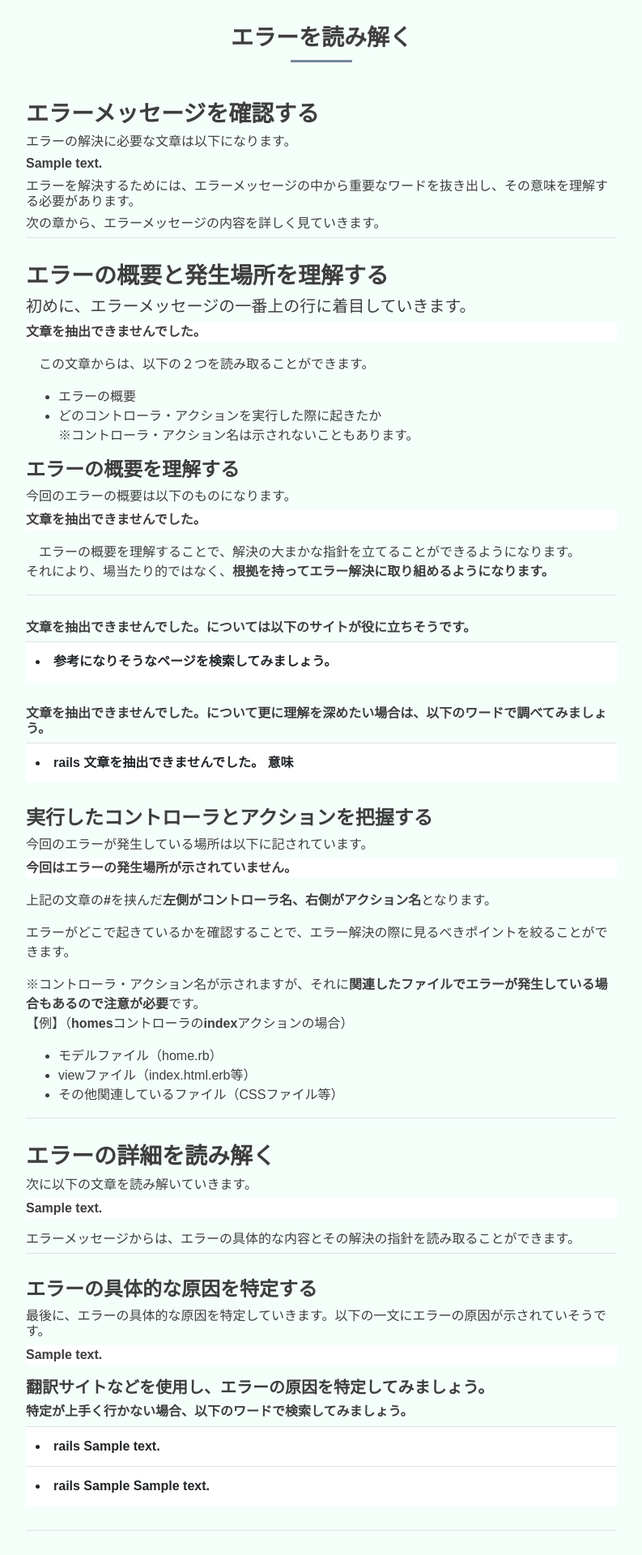
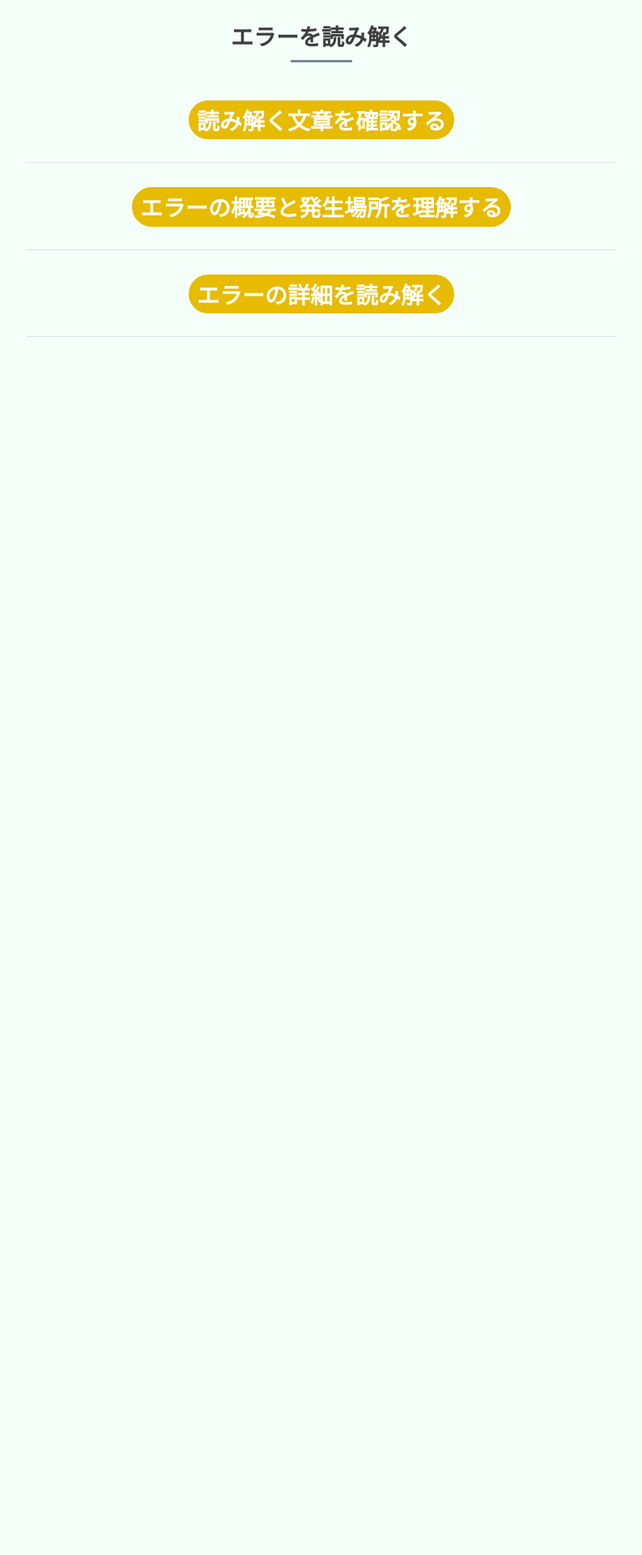
Before and after one commit to kouki512/Python-Search_support-proto, a Django app: page /suggest_result/1/ in a window 1280 px wide. Shown: the part 56-1976 px from the top of the page at 81% size, without its empty margins (243-1036 px from the left). After the commit the page ends 472 px from the top, so only its background shows below. Run offline with Django 3.2, Linux system fonts and the light colour scheme; tables that the repository leaves empty hold one stand-in row (values such as "Sample post").

Commit message:
アコーディオンメニューの追加

```diff
--- a/search_word/static/css/search.css
+++ b/search_word/static/css/search.css
@@ -63,12 +63,22 @@
   margin: 30px 0px;
 }
 
+.step-btn{
+  text-align: center;
+  margin-bottom: 30px;
+  border-bottom: 1px solid #dee2e6;
+}
 .step{
   margin-bottom: 30px;
   border-bottom: 1px solid #dee2e6;
 }
-.step-title h6{
+.step-title{
+  text-align: center;
   font-weight: bold;
+}
+.step-introduction{
+  text-align: center;
+  margin: 0 0 20px;
 }
 .result-table{
   margin-bottom: 30px;
@@ -76,4 +86,47 @@
 
 .error-result-content{
   background-color: #fff;
+  padding: 15px 0;
 }
+
+/* ボタンを押したら要素を表示・非表示にする */
+#content-title1{
+  display: none;
+}
+#content-title2{
+  display: none;
+}
+#content-title3{
+  display: none;
+}
+.content-title{
+  display: inline-block;
+  padding: 10px 10px 5px;
+  cursor: pointer;
+  color: #fff;
+  background-color: #e6bb00;
+  border-radius: 100vh;
+}
+.step-container{
+visibility: hidden;
+text-align: left;
+padding-top: 20px;
+margin: 0 auto;
+height: 0;
+}
+#content-title1:checked+label+.step-container{
+  opacity:1;
+  visibility: visible;
+  height: auto;
+}
+#content-title2:checked+label+.step-container{
+  visibility: visible;
+  opacity:1;
+  height: auto;
+}
+#content-title3:checked+label+.step-container{
+  visibility: visible;
+  opacity:1;
+  height: auto;
+
+}
--- a/search_word/templates/search_word/suggest_result.html
+++ b/search_word/templates/search_word/suggest_result.html
@@ -5,25 +5,28 @@
 <div class="container">
     <div class="row">
         <div class="col-lg-8 contents-wrapper">
-            <h2 class="section-title ">エラーを読み解く</h2>
-            <div class="step all_message">
-                <h3><b>エラーメッセージを確認する</b></h3>
-                <h6>エラーの解決に必要な文章は以下になります。</h6>
-                    <h6><b>{{object.error_message|linebreaksbr}}</b></h6>
+            <h2 class="section-title">エラーを読み解く</h2>
+            <div class="step-btn">
+                <input type="checkbox" id="content-title1">
+                <label for="content-title1" class="content-title"><h3><b>読み解く文章を確認する</b></h3></label>
+                <div class="step-container">
+                    <div class="step-introduction">
+                        <h5>エラーの解決に必要な文章はこちらになります。</h5>
+                        <h6 class="error-result-content"><b>{{object.error_message|linebreaksbr}}</b></h6>
+                    </div>
                         <h6>エラーを解決するためには、エラーメッセージの中から重要なワードを抜き出し、その意味を理解する必要があります。</h6>
                         <h6>次の章から、エラーメッセージの内容を詳しく見ていきます。</h6>
+                </div>
 
             </div>
-            <div class="section">
+            <div class="step-btn">
+                <input type="checkbox" id="content-title2">
+                <label for="content-title2" class="content-title"><h3><b>エラーの概要と発生場所を理解する</b></h3></label>
                 <div class="step-container">
-                    <h3><b>エラーの概要と発生場所を理解する</b></h3>
-
-                        <!-- 初めに、エラーの概要を理解しましょう。<br>
-                        エラーの概要を理解することで、エラーの大まかな理由が分かるようになります。<br>
-                        今回は<b>「{{collection_result.general_error}}」</b>という記述に概要が示されています。 -->
+                    <div class="step-introduction">
                         <h5>初めに、エラーメッセージの一番上の行に着目していきます。</h5>
-
                             <p class="error-result-content"><b>{{collection_result.general_error}}</b></p>
+                    </div>
                     <p>　この文章からは、以下の２つを読み取ることができます。</p>
                     <ul class="error-summary-lists">
                         <li class="error-summary-list">エラーの概要</li>
@@ -31,15 +34,18 @@
                         <p class="error-summary-list">※コントローラ・アクション名は示されないこともあります。</p>
                     </ul>
                     <div class="step">
+                        <div class="step-title">
                             <h4><b>エラーの概要を理解する</b></h4>
+                        </div>
+                        <div class="step-introduction">
                             <h6>今回のエラーの概要は以下のものになります。</h6>
                             <p class="error-result-content"><b>{{collection_result.summary_error}}</b></p>
+                        </div>
                         <p>　エラーの概要を理解することで、解決の大まかな指針を立てることができるようになります。<br>それにより、場当たり的ではなく、<b>根拠を持ってエラー解決に取り組めるようになります。</b></p>
                     </div>
-                </div>
-                <div class="step-title">
+
+                    <div class="step-introduction">
                         <h6>{{collection_result.summary_error}}については以下のサイトが役に立ちそうです。</h6>
-                </div>
                         <table class = "table result-table">
                             <tbody>
                                 <!-- ワードを繰り返し出力 -->
@@ -55,9 +61,10 @@
                                 {% endfor %}
                             </tbody>
                         </table>
-                <div class="step-title">
+                    </div>
+                    <div class="step-introduction">
                         <h6>{{collection_result.summary_error}}について更に理解を深めたい場合は、以下のワードで調べてみましょう。</h6>
-                </div>
+
                         <table class = "table result-table">
                             <tbody>
                                 <!-- ワードを繰り返し出力 -->
@@ -69,12 +76,17 @@
                                 {% endfor %}
                             </tbody>
                         </table>
+                    </div>
                     <div class="step">
+                        <div class="step-title">
                             <h4><b>実行したコントローラとアクションを把握する</b></h4>
-                    <h6>今回のエラーが発生している場所は以下に記されています。</h6>
+                        </div>
+                        <div class="step-introduction">
+                            <h6>エラー発生時に実行していたコントローラ・アクション名は以下に示されています。</h6>
                             <p class="error-result-content"><b>{{collection_result.general_path}}</b></p>
+                        </div>
                         <p>上記の文章の<b>#</b>を挟んだ<b>左側がコントローラ名、右側がアクション名</b>となります。</p>
-                    <p>エラーがどこで起きているかを確認することで、エラー解決の際に見るべきポイントを絞ることができます。</p>
+                        <p>どのコントローラ・アクション実行時にエラーが発生したかを確認することで、エラー解決時に見るべきポイントを絞ることができます。</p>
                         <p>※コントローラ・アクション名が示されますが、それに<b>関連したファイルでエラーが発生している場合もあるので注意が必要</b>です。<br>
                         【例】（homesコントローラのindexアクションの場合）
                         <ul>
@@ -85,34 +97,45 @@
                         </p>
                     </div>
                 </div>
-            <div class="section">
+            </div>
+            <div class="step-btn">
+                    <input type="checkbox" id="content-title3">
+                    <label for="content-title3" class="content-title"><h3><b>エラーの詳細を読み解く</b></h3></label>
                     <div class="step-container">
-                    <h3><b>エラーの詳細を読み解く</b></h3>
-                    <h6>次に以下の文章を読み解いていきます。</h6>
+                        <div class="step-introduction">
+                            <h5>次に以下の文章を読み解いていきます。</h5>
                             <p class="error-result-content"><b>{{collection_result.reject_summary|linebreaksbr}}</b></p>
+                        </div>
                         <h6>エラーメッセージからは、エラーの具体的な内容とその解決の指針を読み取ることができます。</h6>
-                </div>
-
                     <div class="step">
                         {% if collection_result.file_path %}
+                        <div class="step-title">
                             <h4><b>エラーの具体的な発生場所を把握する</b></h4>
+                        </div>
+                        <div class="step-introduction">
                             <h6>まず、以下の一文について見ていきます。</h6>
                             <p class="error-result-content"><b>{{collection_result.file_path|linebreaksbr}}</b></p>
+                        </div>
                             <p>"Showing"から始める一文からは、<b>エラーが発生しているファイル名を確認することができます。</b></p>
                             <p>また、<b>「#数字」</b>のような記載がある場合、そこから<b>ファイルの何行目でエラーが起こっているかを読み取ることができます。</b></p>
                             <h5><b>エラーがどのファイルの何行目で発生しているかを確認してみましょう。</b></h5>
                         {% endif %}
                     </div>
                     <div class="step">
+                        <div class="step-title">
                             <h4><b>エラーの具体的な原因を特定する</b></h4>
-                        <h6>最後に、エラーの具体的な原因を特定していきます。以下の一文にエラーの原因が示されていそうです。</h6>
+                        </div>
+                        <div class="step-introduction">
+                            <h6>エラーの具体的な原因を特定していきます。以下の一文にエラーの原因が示されていそうです。</h6>
                             <p class="error-result-content"><b>{{collection_result.error_detail}}</b></p>
+                        </div>
+                        <div class="step-introduction">
                             <h5><b>翻訳サイトなどを使用し、エラーの原因を特定してみましょう。</b></h5>
-                    <div class="step-title">
+
                             <h6>特定が上手く行かない場合、以下のワードで検索してみましょう。</h6>
-                    </div>
                             <table class = "table result-table">
                                 <tbody>
+
                                 <!-- ワードを繰り返し出力 -->
                                 {% for word in detail_error_word %}
                                 <tr>
@@ -127,4 +150,6 @@
                     </div>
             </div>
         </div>
+    </div>
+</div>
 {% endblock content %}
--- a/static/css/base.css
+++ b/static/css/base.css
@@ -3,6 +3,10 @@
   color: #3E3E3E;
   background-color: #F5FFFA;
 }
+h3{
+  margin: 0;
+}
+
 .contents-wrapper{
   margin: 0 auto;
   margin-top: 30px;
```
Lines whose indentation alone changed are shown as unchanged.
